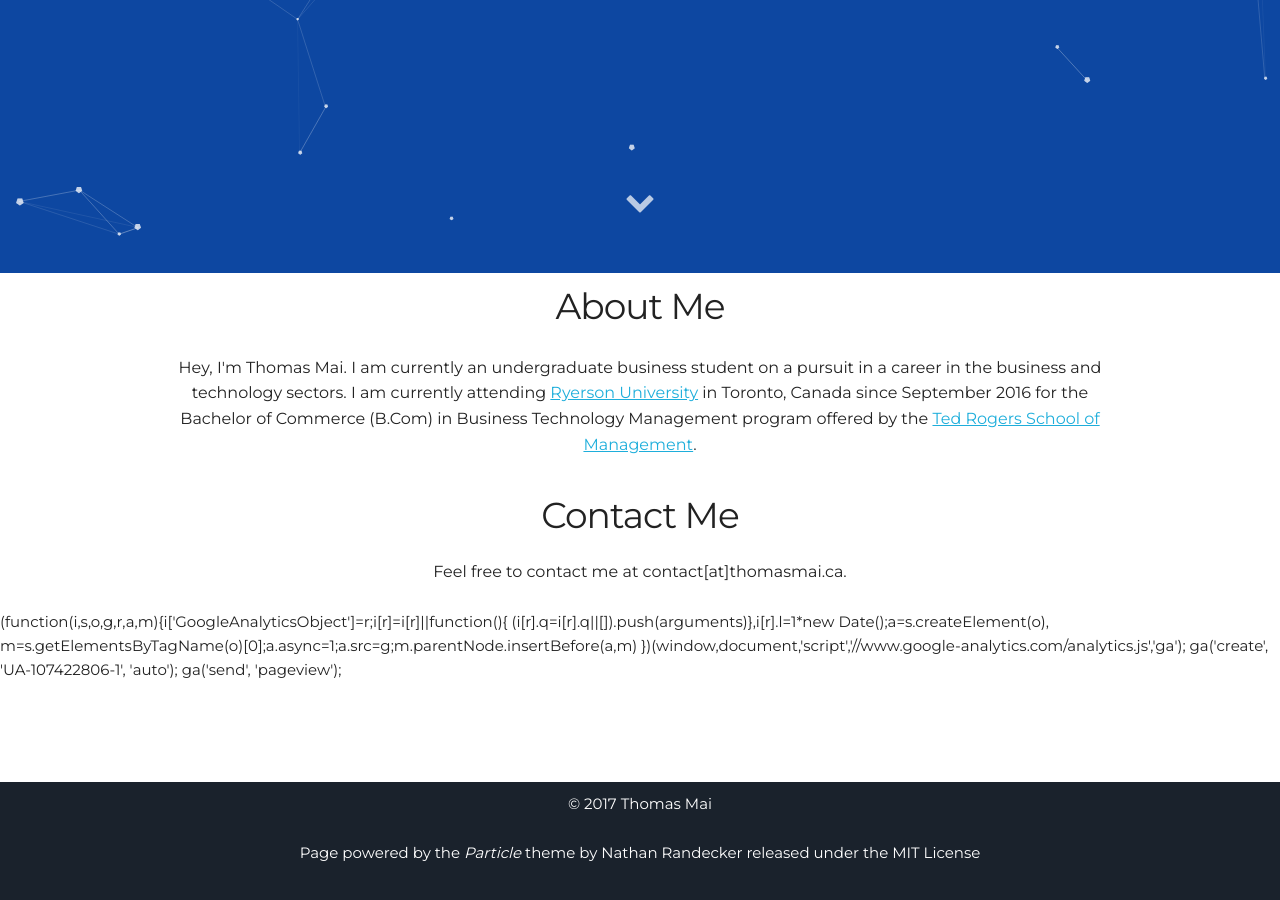
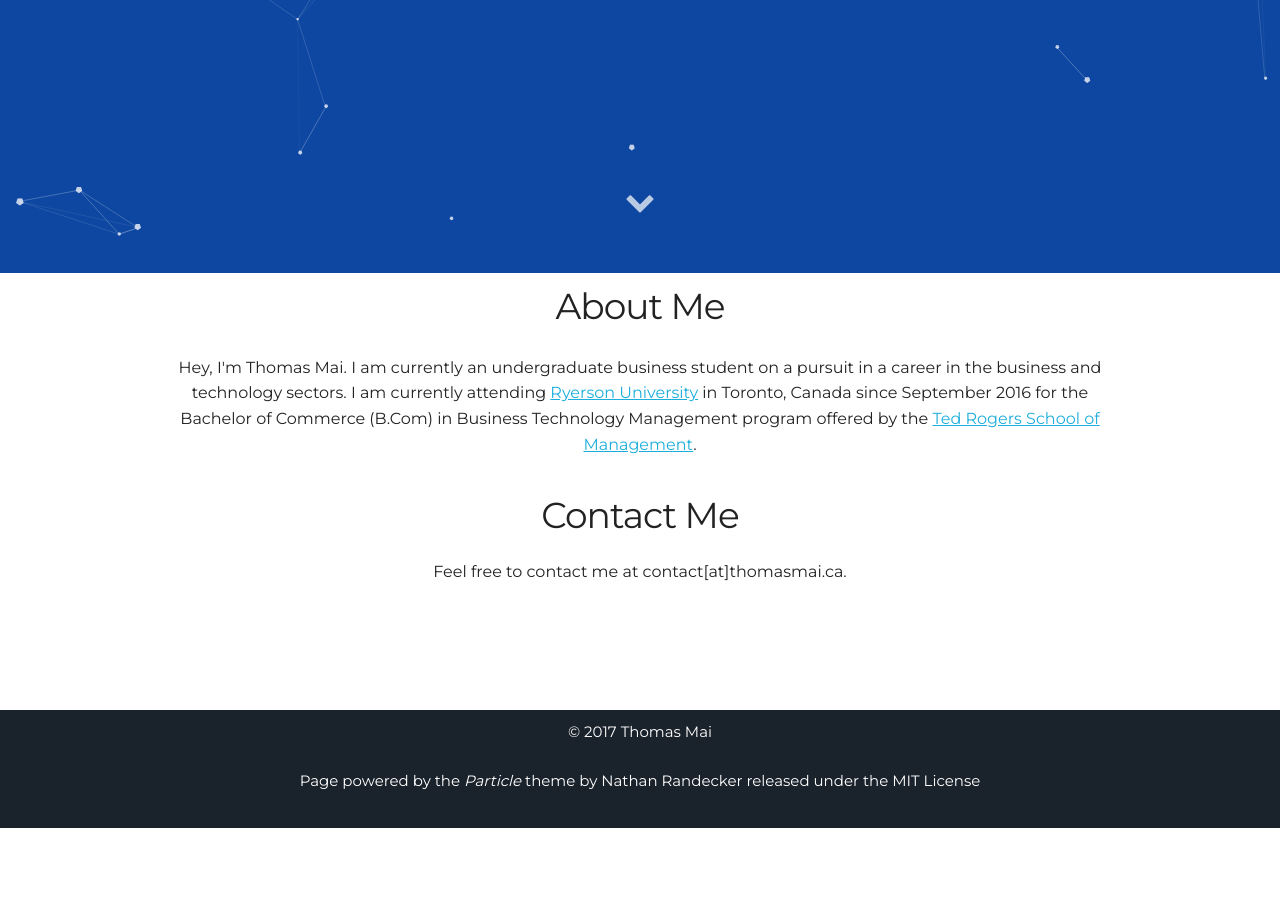
Before and after one commit to thomasmai/thomasmai.github.io, a Jekyll site: the page built from index.html, in a window 1280 px wide and 900 px high, scrolled down 634 px. Built offline with Jekyll 4.4.1, drawn with Linux system fonts in a browser that asks for light colours; after the commit the page ends 1462 px from its top, so only the background shows below that.

Commit message:
Update index.html

```diff
--- a/index.html
+++ b/index.html
@@ -1,10 +1,3 @@
 ---
 layout: default
 ---
-(function(i,s,o,g,r,a,m){i['GoogleAnalyticsObject']=r;i[r]=i[r]||function(){
-  (i[r].q=i[r].q||[]).push(arguments)},i[r].l=1*new Date();a=s.createElement(o),
-  m=s.getElementsByTagName(o)[0];a.async=1;a.src=g;m.parentNode.insertBefore(a,m)
-  })(window,document,'script','//www.google-analytics.com/analytics.js','ga');
-
-  ga('create', 'UA-107422806-1', 'auto');
-  ga('send', 'pageview');
```
